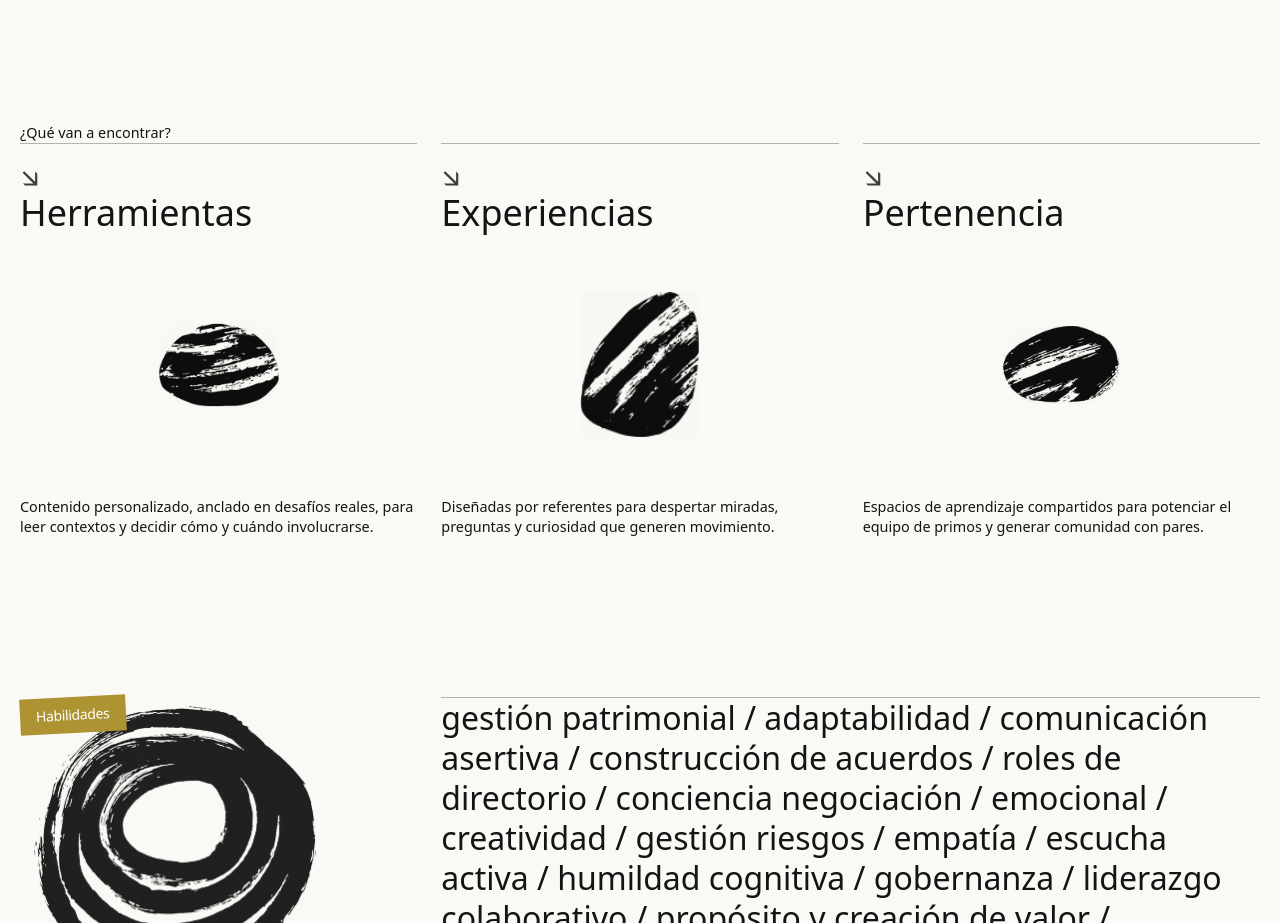
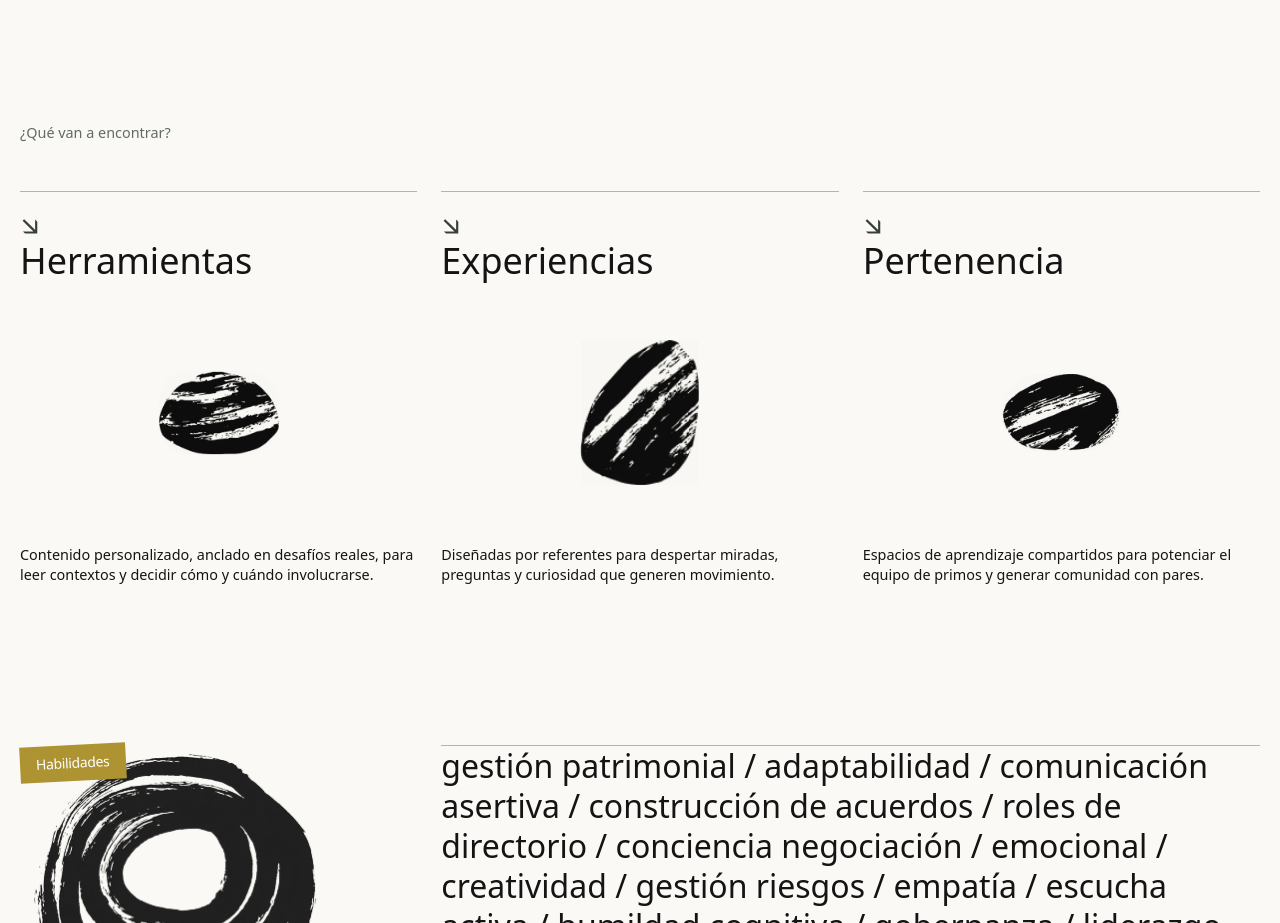
Before and after one commit to deadpine/nextgen, a Next.js app: page / in a window 1280 px wide. Shown: the part 2540-3463 px from the top of the page. Built offline with nearby package versions, Linux system fonts and the light colour scheme.

Commit message:
Update page.tsx

```diff
--- a/src/app/page.tsx
+++ b/src/app/page.tsx
@@ -113,7 +113,8 @@ export default function Home() {
       />
 
       <section>
-        <p>¿Qué van a encontrar?</p>
+        <p className="text-gray-500 pb-12">¿Qué van a encontrar?</p>
+
         <div className="flex flex-col md:flex-row gap-12 md:gap-6">
           <Card
             title="Herramientas"
```
